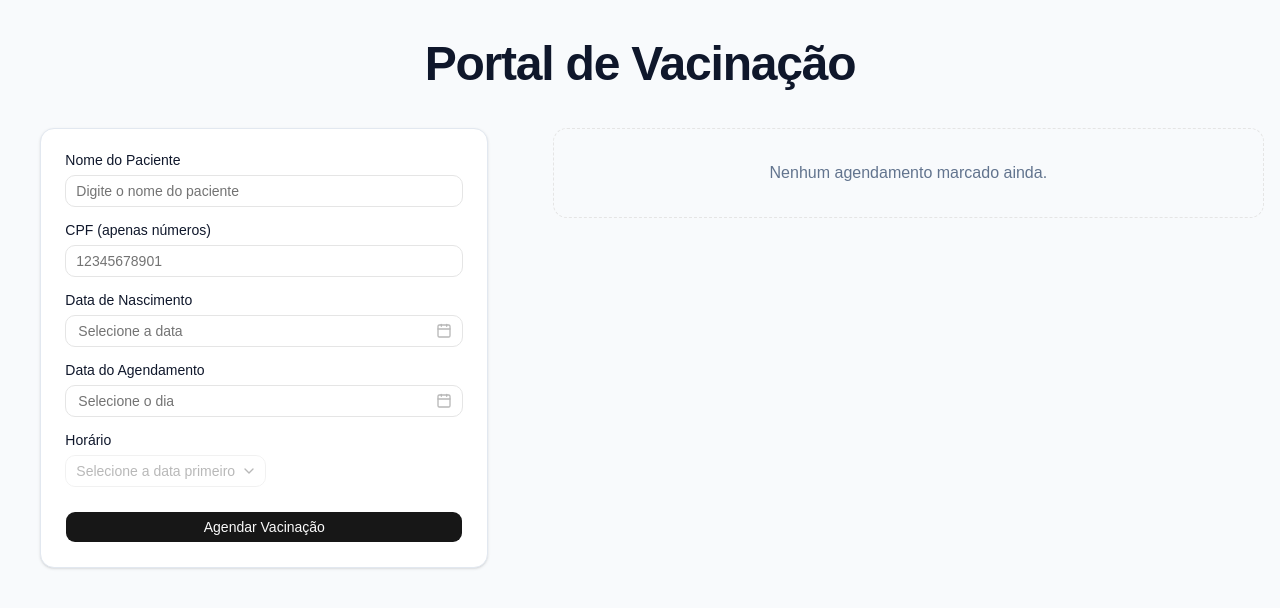
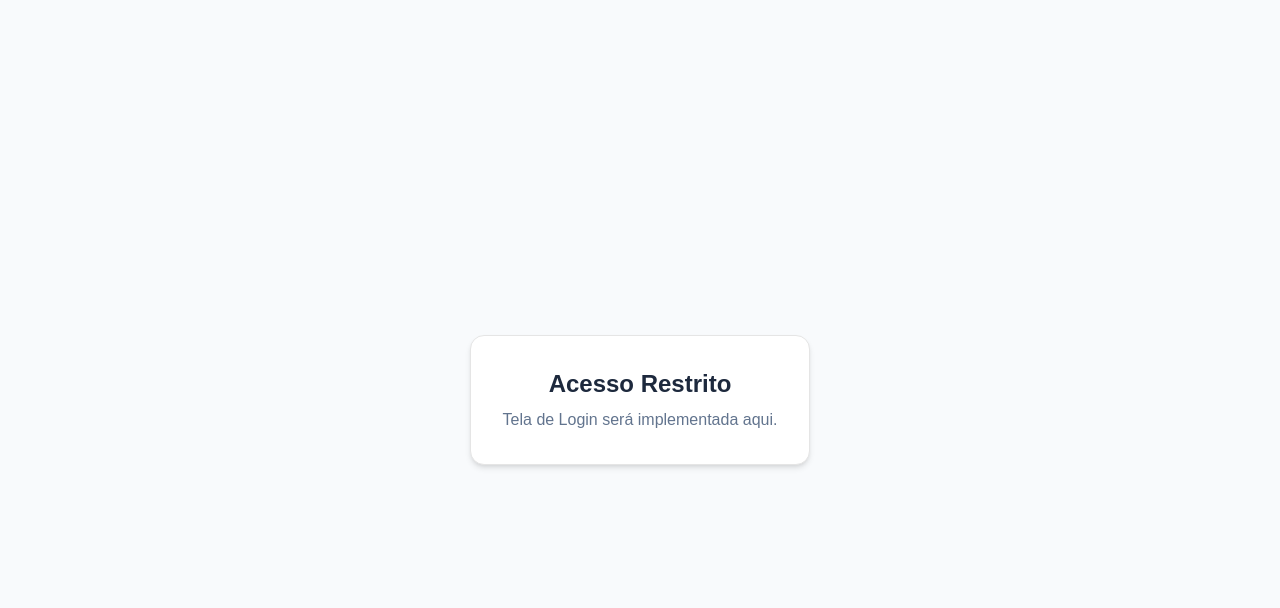
Before and after one commit to dOrsiDDD/vacinacao-frontend, a React (Vite) app: page /login in a window 1280 px wide. Shown: the top 608 px of the page. Built offline with nearby package versions, Linux system fonts and the light colour scheme.

Commit message:
ADD: Configura rotas com o tanstack router
#10

```diff
--- a/package.json
+++ b/package.json
@@ -13,6 +13,7 @@
     "@fontsource-variable/geist": "^5.2.8",
     "@hookform/resolvers": "^5.2.2",
     "@radix-ui/react-slot": "^1.2.4",
+    "@tanstack/react-router": "^1.168.23",
     "axios": "^1.15.2",
     "class-variance-authority": "^0.7.1",
     "clsx": "^2.1.1",
--- a/src/main.tsx
+++ b/src/main.tsx
@@ -1,11 +1,12 @@
 import './index.css'
-import { StrictMode } from 'react'
-import { createRoot } from 'react-dom/client'
-import App from './App.tsx'
+import React from 'react'
+import ReactDOM from 'react-dom/client'
+import { RouterProvider } from '@tanstack/react-router';
+import { router } from './router';
 
 
-createRoot(document.getElementById('root')!).render(
-  <StrictMode>
-    <App />
-  </StrictMode>,
+ReactDOM.createRoot(document.getElementById('root')!).render(
+  <React.StrictMode>
+    <RouterProvider router={router} />
+  </React.StrictMode>,
 )
--- /dev/null
+++ b/src/router.tsx
@@ -0,0 +1,40 @@
+import { createRouter, createRoute, createRootRoute, Outlet } from '@tanstack/react-router';
+import App from './App';
+
+const rootRoute = createRootRoute({
+  component: () => (
+    <>
+      <Outlet />
+    </>
+  ),
+});
+
+const indexRoute = createRoute({
+  getParentRoute: () => rootRoute,
+  path: '/',
+  component: App, // Renderiza o nosso App.tsx
+});
+
+// Rota de Login (Um placeholder provisório)
+const loginRoute = createRoute({
+  getParentRoute: () => rootRoute,
+  path: '/login',
+  component: () => (
+    <div className="min-h-screen flex items-center justify-center bg-slate-50">
+      <div className="p-8 bg-white shadow-md rounded-xl text-center border">
+        <h1 className="text-2xl font-bold text-slate-800 mb-2">Acesso Restrito</h1>
+        <p className="text-slate-500">Tela de Login será implementada aqui.</p>
+      </div>
+    </div>
+  ),
+});
+
+const routeTree = rootRoute.addChildren([indexRoute, loginRoute]);
+
+export const router = createRouter({ routeTree });
+
+declare module '@tanstack/react-router' {
+  interface Register {
+    router: typeof router;
+  }
+}
```
Also changed, not shown: 1 other file (tests, documents, lock files or other folders).
